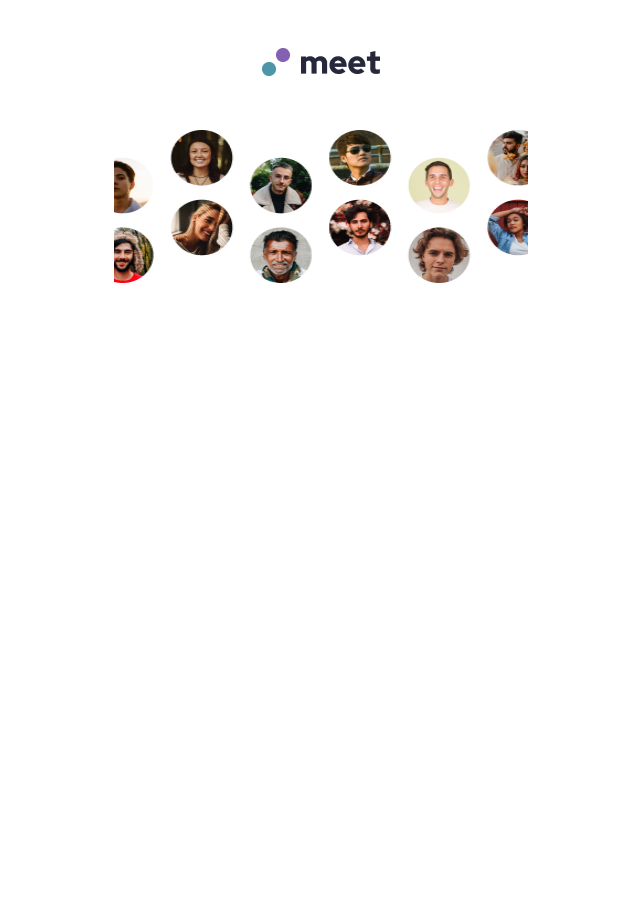
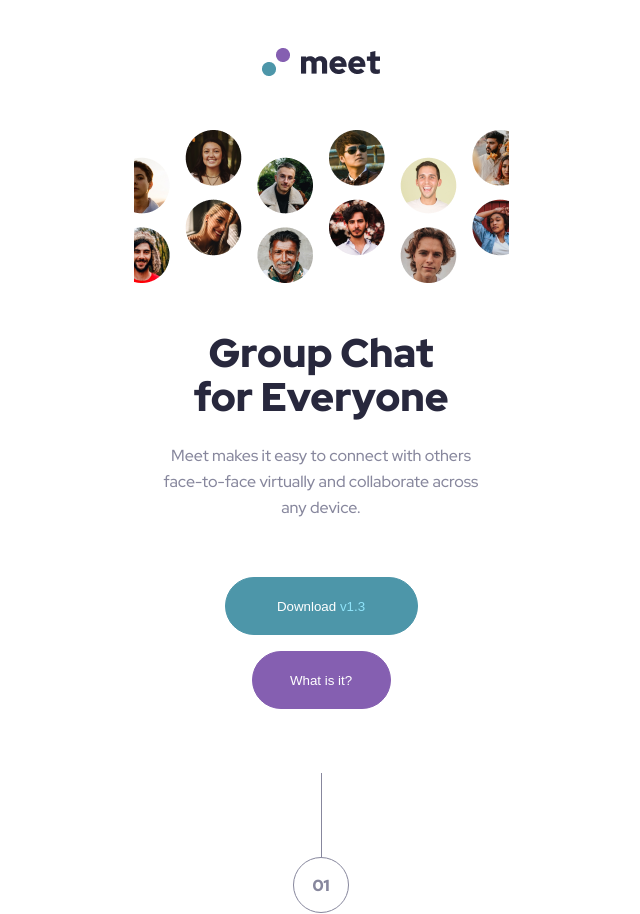
Before and after one commit to NikaNishnianidze/Meet-Landing-Page, a plain HTML site: page index.html in a window 1280 px wide. Shown: the whole page, without its empty margins (319-959 px from the left). Before the commit the page ends 800 px from the top, so only its background shows below. Drawn offline with Linux system fonts and the light colour scheme.

Commit message:
style header finish

```diff
--- a/index.html
+++ b/index.html
@@ -11,6 +11,18 @@
     <header>
       <img src="./pictures/meet-pic.png" alt="page icon" class="meet" />
       <img src="./pictures/people.png" alt="people icons" class="people" />
+      <h1>Group Chat<br />for Everyone</h1>
+      <h3>
+        Meet makes it easy to connect with others face-to-face virtually and
+        collaborate across any device.
+      </h3>
+
+      <div class="buttons">
+        <button class="btn1">Download <span>v1.3</span></button>
+        <button class="btn2">What is it?</button>
+      </div>
+      <div class="lines"></div>
+      <div class="round-line"><span>01</span></div>
     </header>
   </body>
 </html>
--- a/style.css
+++ b/style.css
@@ -1,3 +1,4 @@
+@import url("https://fonts.googleapis.com/css2?family=Hanken+Grotesk:ital,wght@0,100..900;1,100..900&family=IBM+Plex+Sans:ital,wght@0,100;0,200;0,300;0,400;0,500;0,600;0,700;1,100;1,200;1,300;1,400;1,500;1,600;1,700&family=Poppins:ital,wght@0,100;0,200;0,300;0,400;0,500;0,600;0,700;0,800;0,900;1,100;1,200;1,300;1,400;1,500;1,600;1,700;1,800;1,900&family=Red+Hat+Display:ital,wght@0,300..900;1,300..900&family=Space+Mono:ital,wght@0,400;0,700;1,400;1,700&display=swap");
 * {
   margin: 0;
   padding: 0;
@@ -9,6 +10,7 @@ body {
   flex-direction: column;
   align-items: center;
   height: 100vh;
+  font-family: "Red Hat Display", serif;
 }
 
 .meet {
@@ -19,7 +21,84 @@ body {
 }
 
 .people {
-  width: 414px;
   height: 153px;
   margin-top: 54px;
 }
+header {
+  display: flex;
+  flex-direction: column;
+  align-items: center;
+}
+header h1 {
+  font-weight: 900;
+  font-size: 40px;
+  line-height: 44px;
+  text-align: center;
+  margin: 48px 24px 0;
+  color: #28283d;
+}
+
+header h3 {
+  width: 327px;
+  font-weight: 500;
+  font-size: 16px;
+  line-height: 26px;
+  text-align: center;
+  margin: 24px;
+  color: #87879d;
+}
+
+.buttons {
+  display: flex;
+  flex-direction: column;
+  align-items: center;
+  gap: 16px;
+  font-weight: 900;
+  font-size: 16px;
+  line-height: 26px;
+}
+
+.btn1 {
+  margin-top: 32px;
+  width: 193px;
+  height: 58px;
+  border: 1px solid #4d96a9;
+  border-radius: 29px;
+  background-color: #4d96a9;
+  color: #ffffff;
+}
+
+.btn1 span {
+  color: #8fe3f9;
+}
+
+.btn2 {
+  width: 139px;
+  height: 58px;
+  border: 1px solid #855fb1;
+  border-radius: 29px;
+  background-color: #855fb1;
+  color: #ffffff;
+}
+
+.lines {
+  border-left: 1px solid #87879d;
+  height: 84px;
+  margin-top: 64px;
+}
+
+.round-line {
+  border: 1px solid #87879d;
+  border-radius: 50%;
+  width: 56px;
+  height: 56px;
+}
+
+.round-line span {
+  display: flex;
+  justify-content: center;
+  padding: 15px 19px;
+  color: #87879d;
+  font-weight: 900;
+  line-height: 26px;
+}
```
